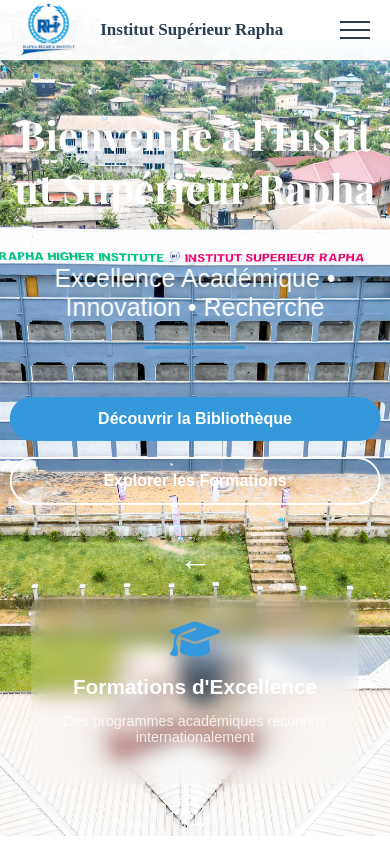
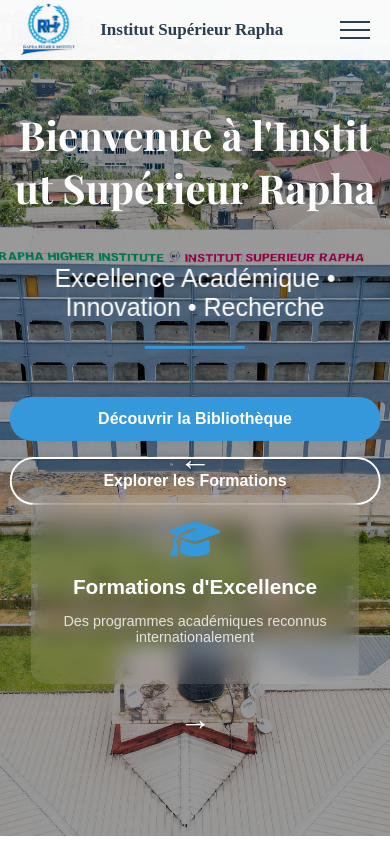
Before and after one commit to djufomene/raphainstitut, a React (Vite) app: page / in a window 390 px wide. Built offline with nearby package versions, Linux system fonts and the light colour scheme.

Commit message:
correction responsive mobile sur le style Accueil

```diff
--- a/src/styles/Accueil.scss
+++ b/src/styles/Accueil.scss
@@ -27,6 +27,21 @@
   font-family: 'Montserrat', sans-serif;
   color: white;
 }
+
+// .background-image {
+//   position: absolute;
+//   top: 0;
+//   left: 0;
+//   width: 100%;
+//   height: 90%;
+//   background: linear-gradient(135deg, #1e3c72 0%, #2a5298 100%);
+//   background-image: url('../assets/images/home17.jpg');
+//   background-size: cover;
+//   background-position: center;
+//   z-index: -1;
+//   transition: transform 0.3s ease-out;
+// }
+
 
 .background-image {
   position: absolute;
@@ -38,9 +53,12 @@
   background-image: url('../assets/images/home17.jpg');
   background-size: cover;
   background-position: center;
+  background-color: rgba(0, 0, 0, 0.4); // 🔹 couche noire avec opacité
+  background-blend-mode: darken; // 🔹 fusionne les deux
   z-index: -1;
   transition: transform 0.3s ease-out;
 }
+
 
 .background-overlay {
   position: absolute;
@@ -1752,7 +1770,7 @@
   .info-section {
     flex-direction: column;
     gap: 1rem;
-    margin-top: 600px;
+    margin-top: 500px;
   }
 
   .campus-visit .right-content iframe {
```
